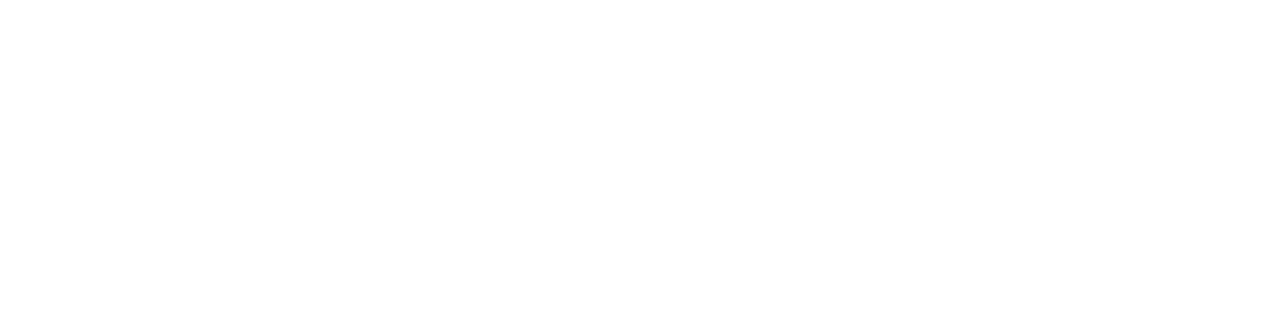
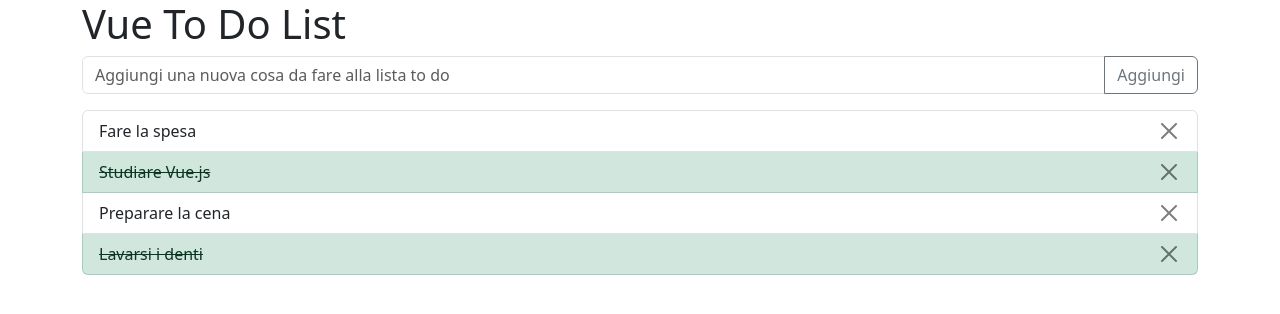
Before and after one commit to albertogioia93/vue-todolist, a plain HTML site: page index.html in a window 1280 px wide. Drawn offline with nearby package versions, Linux system fonts and the light colour scheme.

Commit message:
esercizio finito con le 3 milestone richieste

```diff
--- a/index.html
+++ b/index.html
@@ -1,15 +1,19 @@
 <!DOCTYPE html>
 <html lang="en">
+
 <head>
     <meta charset="UTF-8">
     <meta http-equiv="X-UA-Compatible" content="IE=edge">
     <meta name="viewport" content="width=device-width, initial-scale=1.0">
 
     <!-- collegamento al framework bootstrap via CDN -->
-    <link href="https://cdn.jsdelivr.net/npm/bootstrap@5.3.0-alpha1/dist/css/bootstrap.min.css" rel="stylesheet" integrity="sha384-GLhlTQ8iRABdZLl6O3oVMWSktQOp6b7In1Zl3/Jr59b6EGGoI1aFkw7cmDA6j6gD" crossorigin="anonymous">
+    <link href="https://cdn.jsdelivr.net/npm/bootstrap@5.3.0-alpha1/dist/css/bootstrap.min.css" rel="stylesheet"
+        integrity="sha384-GLhlTQ8iRABdZLl6O3oVMWSktQOp6b7In1Zl3/Jr59b6EGGoI1aFkw7cmDA6j6gD" crossorigin="anonymous">
 
     <!-- collegamento a font awesome via CDN -->
-    <link rel="stylesheet" href="https://cdnjs.cloudflare.com/ajax/libs/font-awesome/6.3.0/css/all.min.css" integrity="sha512-SzlrxWUlpfuzQ+pcUCosxcglQRNAq/DZjVsC0lE40xsADsfeQoEypE+enwcOiGjk/bSuGGKHEyjSoQ1zVisanQ==" crossorigin="anonymous" referrerpolicy="no-referrer" />
+    <link rel="stylesheet" href="https://cdnjs.cloudflare.com/ajax/libs/font-awesome/6.3.0/css/all.min.css"
+        integrity="sha512-SzlrxWUlpfuzQ+pcUCosxcglQRNAq/DZjVsC0lE40xsADsfeQoEypE+enwcOiGjk/bSuGGKHEyjSoQ1zVisanQ=="
+        crossorigin="anonymous" referrerpolicy="no-referrer" />
 
     <!-- collegamento al mio file style.css -->
     <link rel="stylesheet" href="css/style.css">
@@ -17,10 +21,37 @@
     <title>Vue To Do List</title>
 
 </head>
+
 <body>
 
-    <!-- questo div con id=app viene collegato al main.js e dentro contiene tutto il sito che si vuole creare -->
-    <div id="app"></div>
+    <!-- questo div id=app si collega all'istanza finalizzata da mount('#app') creata in main.js -->
+    <div id="app">
+        <div class="container">
+            <div class="row">
+                <div class="col-12">
+                    <h1>Vue To Do List</h1>
+                </div>
+            </div>
+            <div class="row">
+                <div class="col-12">
+                    <div class="input-group mb-3">
+                        <input type="text" class="form-control" placeholder="Aggiungi una nuova cosa da fare alla lista to do" v-model="newTodo">
+                        <button class="btn btn-outline-secondary" type="button" id="button-addon2" @click="addTodo">Aggiungi</button>
+                    </div>
+                </div>
+            </div>
+            <div class="row">
+                <div class="col-12">
+                    <ul class="list-group">
+                        <li v-for="(todo, index) in todos" class="list-group-item d-flex justify-content-between align-items-center" :class="{ 'list-group-item-success': todo.done }" @click="toggleDone(index)">
+                            <span :class="{ 'text-decoration-line-through': todo.done }">{{ todo.text }}</span>
+                            <button type="button" class="btn-close" aria-label="Close" @click="removeTodo(index)"></button>
+                        </li>
+                    </ul>
+                </div>
+            </div>
+        </div>
+    </div>
 
     <!-- collegamento al framework vue.js via CDN -->
     <script src="https://unpkg.com/vue@3/dist/vue.global.js"></script>
@@ -29,4 +60,5 @@
     <script src="js/main.js"></script>
 
 </body>
+
 </html>
--- a/js/main.js
+++ b/js/main.js
@@ -1,12 +1,36 @@
 'use strict';
 
-// collegamento globale al div con id=app del file index.html
-const { createApp } = Vue
+const { createApp } = Vue;
 
 createApp({
-  data() {
-    return {
-
-    }
-  }
-}).mount('#app')
+    data() {
+        return {
+            todos: [
+                { text: 'Fare la spesa', done: false },
+                { text: 'Studiare Vue.js', done: true },
+                { text: 'Preparare la cena', done: false },
+                { text: 'Lavarsi i denti', done: true },
+            ],
+            newTodo: '',
+        };
+    },
+    methods: {
+        addTodo() {
+            if (this.newTodo.trim() !== '') {
+                this.todos.push({ text: this.newTodo.trim(), done: false });
+                this.newTodo = '';
+            }
+        },
+        removeTodo(index) {
+            this.todos.splice(index, 1);
+        },
+        toggleDone(index) {
+            this.todos[index].done = !this.todos[index].done;
+        },
+    },
+    computed: {
+        remainingTodos() {
+            return this.todos.filter(todo => !todo.done);
+        },
+    },
+}).mount('#app');
```
Also changed, not shown: 1 other file.
